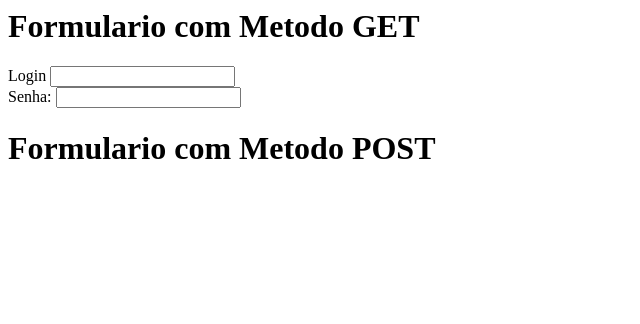
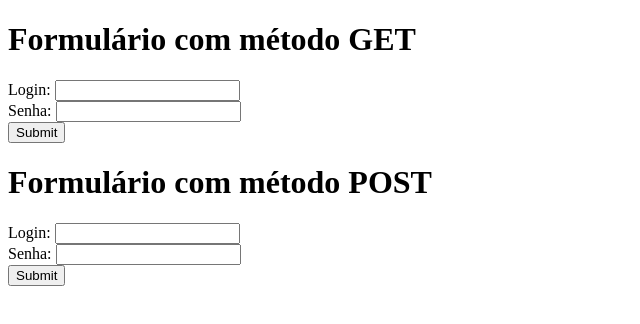
Before and after one commit to CEEMTI-BG-prof-Melissa/1-trimestre-2026-guilherme-santos-e-guilherme-scardua, a plain HTML site: page index.html in a window 1280 px wide. Shown: the whole page, without its empty margins (0-640 px from the left). Drawn offline with Linux system fonts and the light colour scheme.

Commit message:
Update index.html

```diff
--- a/index.html
+++ b/index.html
@@ -1,21 +1,31 @@
-<html>
+<!DOCTYPE html>
+<html lang="pt-br">
 <head>
     <meta charset="UTF-8">
-    <meta name="viewport" content="width=device-wudth, initial-scale=1.0">
+    <meta name="viewport" content="width=device-width, initial-scale=1.0">
+    <title>Pratica</title>
 </head>
 <body>
     <form action="index.html" method="get">
-    <h1>Formulario com Metodo GET</h1>
-    <label>Login</label>
-    <input type="text" id="login">
+        <h1>Formulário com método GET</h1>
+        <label>Login:</label>
+        <input type="text" id="login" name="login">
         <br>
         <label>Senha:</label>
-    <input type="text" id="senha">
-
+        <input type="password" id="senha"name="senha"><br>
+        <input type="submit"<br>
+    </form>
+    <form action="index.html" method="post">
+        <h1>Formulário com método POST </h1>
+        <label>Login:</label>
+        <input type="text" id="login" name="login">
+        <br>
+        <label>Senha:</label>
+        <input type="password" id="senha" name="senha"><br>
+        <input type="submit">
     </form>
 
 
 
-    <h1>Formulario com Metodo POST</h1>
 </body>
 </html>
```
Lines whose indentation alone changed are shown as unchanged.
